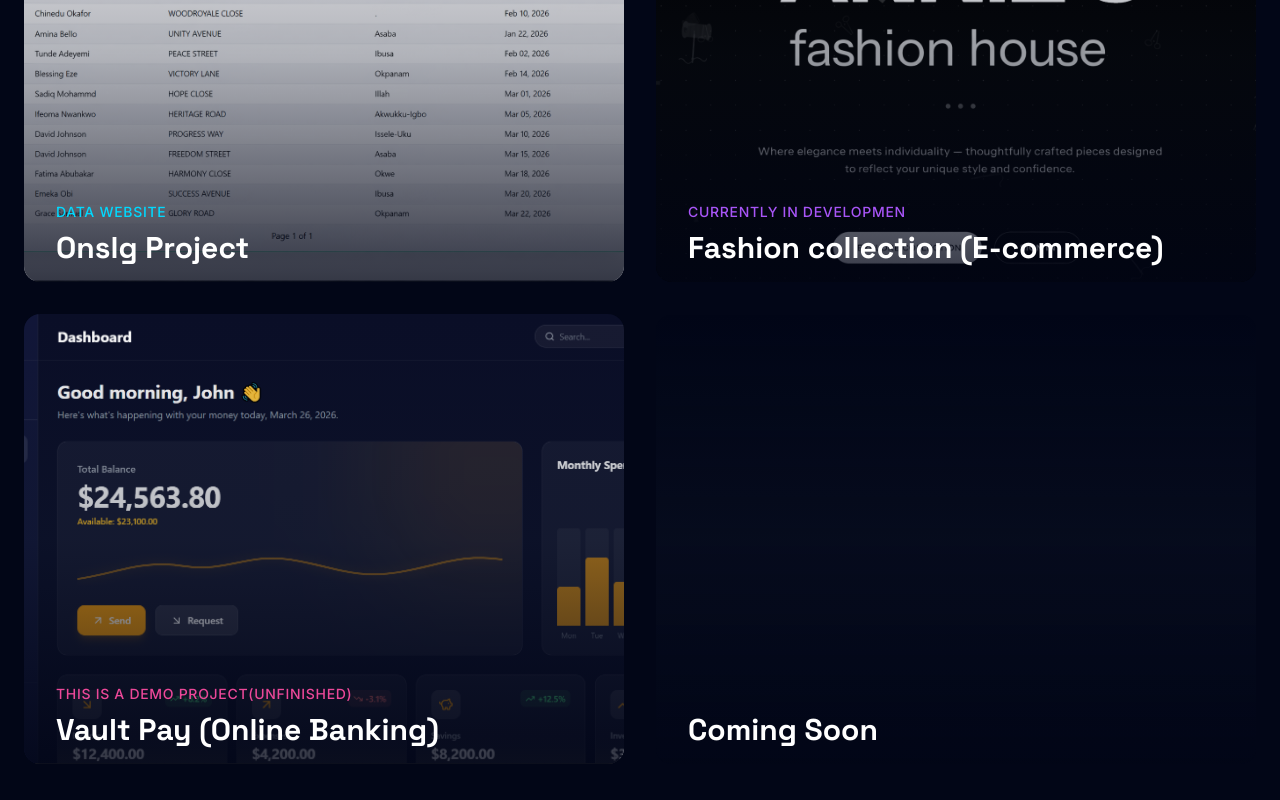
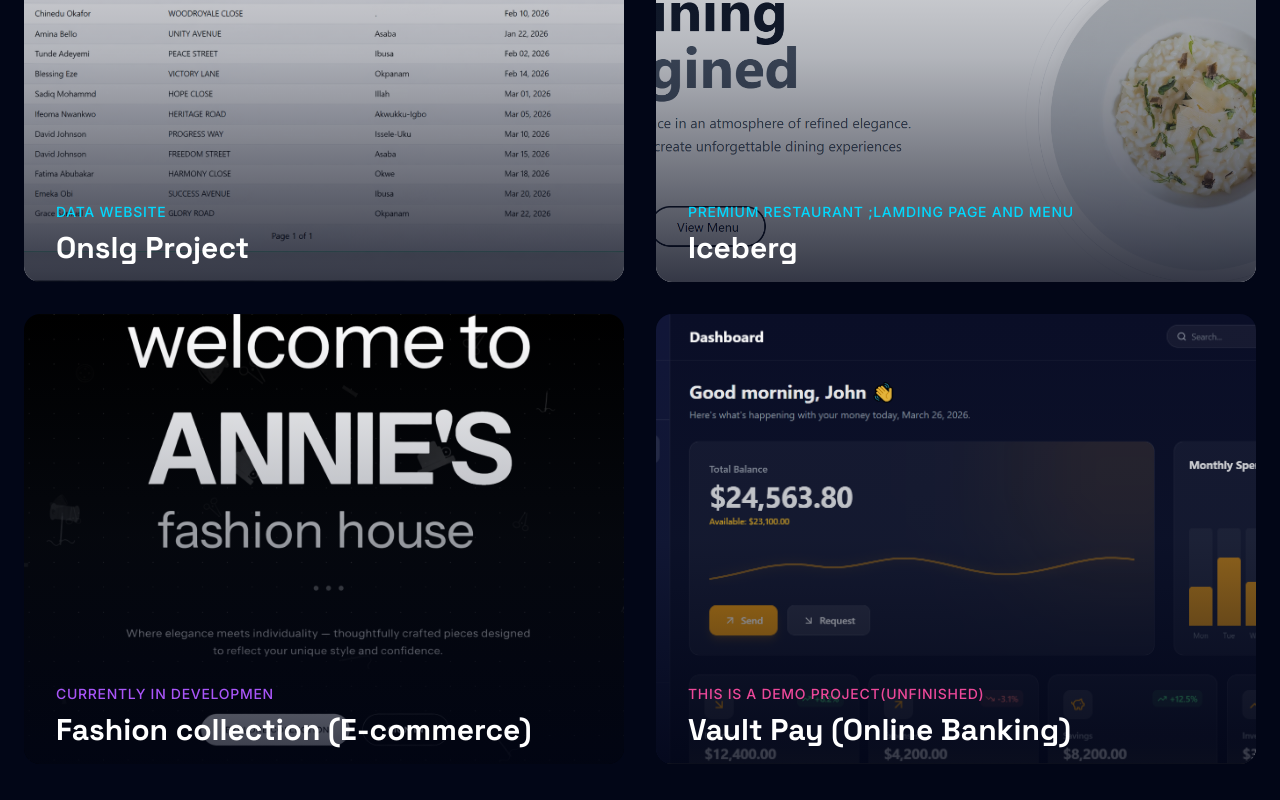
Before and after one commit to tomiwa974-arch/neatwebstudio, a React (Vite) app: page / in a window 1280 px wide. Shown: the part 3164-3964 px from the top of the page. Built offline with nearby package versions, Linux system fonts and the light colour scheme.

Commit message:
update website desing

```diff
--- a/src/App.tsx
+++ b/src/App.tsx
@@ -2,6 +2,7 @@ import { useEffect } from 'react'
 import onslgImage from './Images/onslg.png'
 import AnniesImage from './Images/Annies.png'
 import bankingImage from './Images/banking.png'
+import icebergImage from './Images/iceberg.png'
 import { motion, useScroll, useTransform } from 'framer-motion'
 import {
   Atom,
@@ -90,6 +91,13 @@ export default function App() {
       link: 'https://onlgstreets.com',
     },
     {
+      title: 'Iceberg',
+      category: 'Premium restaurant ;lamding page and menu',
+      image: icebergImage,
+      color: '#00D9FF',
+      link: 'https://iceberg.com',
+    },
+    {
       title: 'Fashion collection (E-commerce)',
       category: 'Currently in Developmen',
       image: AnniesImage,
@@ -103,13 +111,8 @@ export default function App() {
       color: '#EC4899',
       link: 'https://online-banking-nu-eight.vercel.app',
     },
-    {
-      title: 'Coming Soon',
-      category: '',
-      image: '',
-      color: '#0EA5E9',
-      link: 'https://your-fourth-project.com',
-    },
+
+
   ]
 
   return (
```
Also changed, not shown: src/Images/iceberg.png (added).
